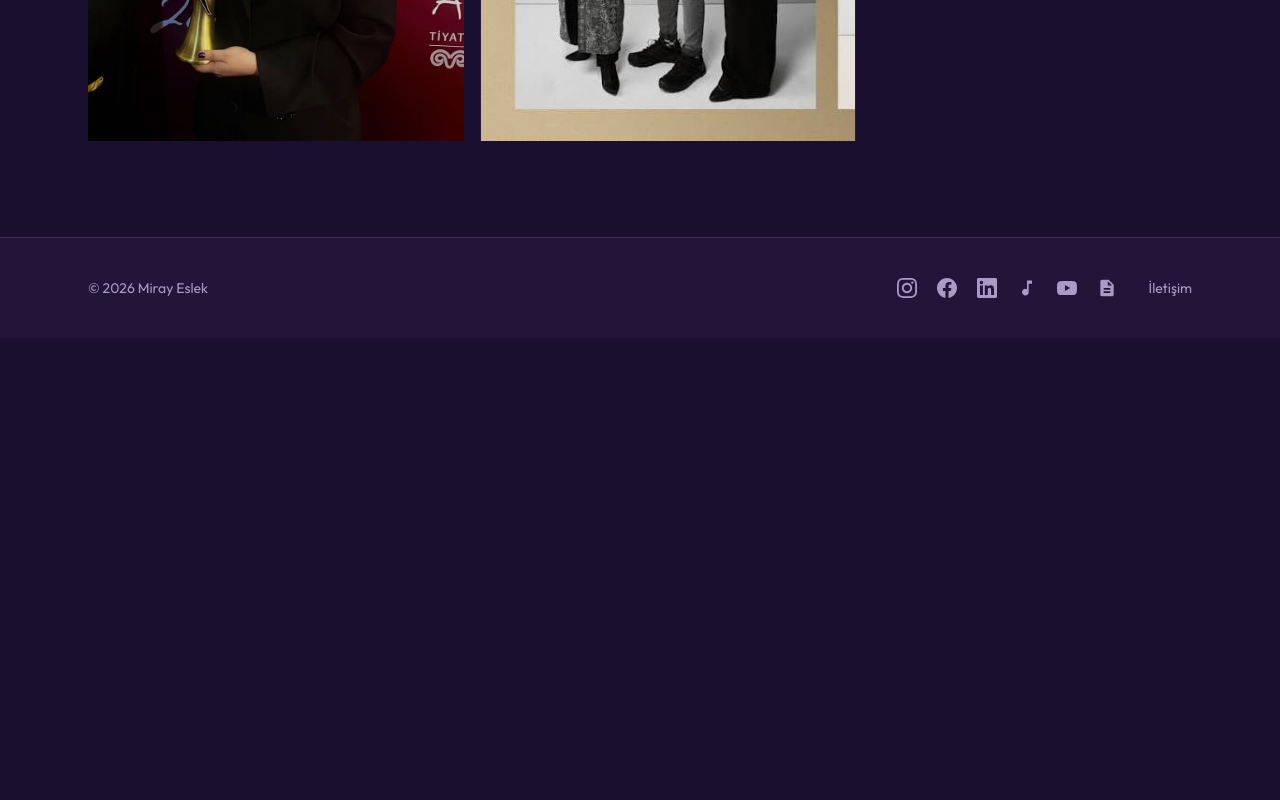
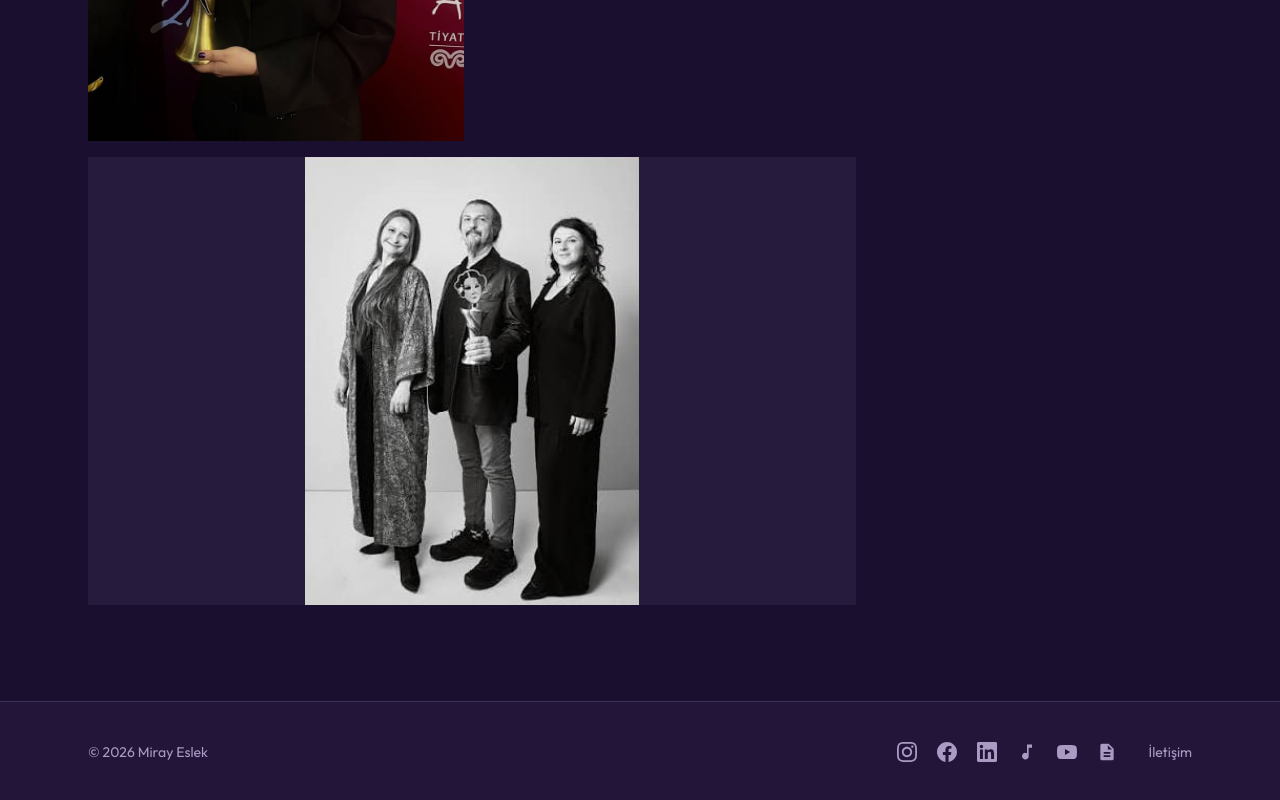
Before and after one commit to karabeyoya-cloud/miray-eslek-website, a Next.js app: page /isler/tiyatro in a window 1280 px wide. Shown: the part 1989-2789 px from the top of the page. Before the commit the page ends 2327 px from the top, so only its background shows below. Built offline with nearby package versions, Linux system fonts and the light colour scheme; no server answers.

Commit message:
Crop Afife team photo and display it full-frame on the Tiyatro page.
Co-authored-by: Cursor <cursoragent@cursor.com>

```diff
--- a/src/app/isler/tiyatro/page.tsx
+++ b/src/app/isler/tiyatro/page.tsx
@@ -61,7 +61,30 @@ export default function TheatrePage() {
         </dl>
 
         <div className="mt-14 grid gap-4 sm:grid-cols-2">
-          {project.images.map((image) => (
+          {project.images.map((image) => {
+            const contain =
+              "objectFit" in image && image.objectFit === "contain";
+
+            if (contain && image.wide) {
+              return (
+                <div
+                  key={image.src}
+                  className="flex justify-center bg-surface sm:col-span-2"
+                >
+                  <Image
+                    src={image.src}
+                    alt={image.alt}
+                    width={318}
+                    height={427}
+                    className="h-auto w-full max-h-[28rem] object-contain"
+                    sizes="(max-width: 768px) 100vw, 720px"
+                    quality={90}
+                  />
+                </div>
+              );
+            }
+
+            return (
               <div
                 key={image.src}
                 className={`relative overflow-hidden bg-surface ${
@@ -74,11 +97,7 @@ export default function TheatrePage() {
                   src={image.src}
                   alt={image.alt}
                   fill
-                className={
-                  "objectFit" in image && image.objectFit === "contain"
-                    ? "object-contain"
-                    : "object-cover"
-                }
+                  className="object-cover"
                   sizes={
                     image.wide
                       ? "(max-width: 768px) 100vw, 720px"
@@ -87,7 +106,8 @@ export default function TheatrePage() {
                   quality={90}
                 />
               </div>
-          ))}
+            );
+          })}
         </div>
       </article>
     </PageShell>
--- a/src/data/content.ts
+++ b/src/data/content.ts
@@ -573,6 +573,7 @@ export const cerkesRidvanProject = {
     {
       src: "/images/afife-ekip.jpg",
       alt: "Afife ödül töreni — müzik ekibi",
+      wide: true,
       objectFit: "contain" as const,
     },
   ],
```
Also changed, not shown: public/images/afife-ekip.jpg. Lines whose indentation alone changed are shown as unchanged.
